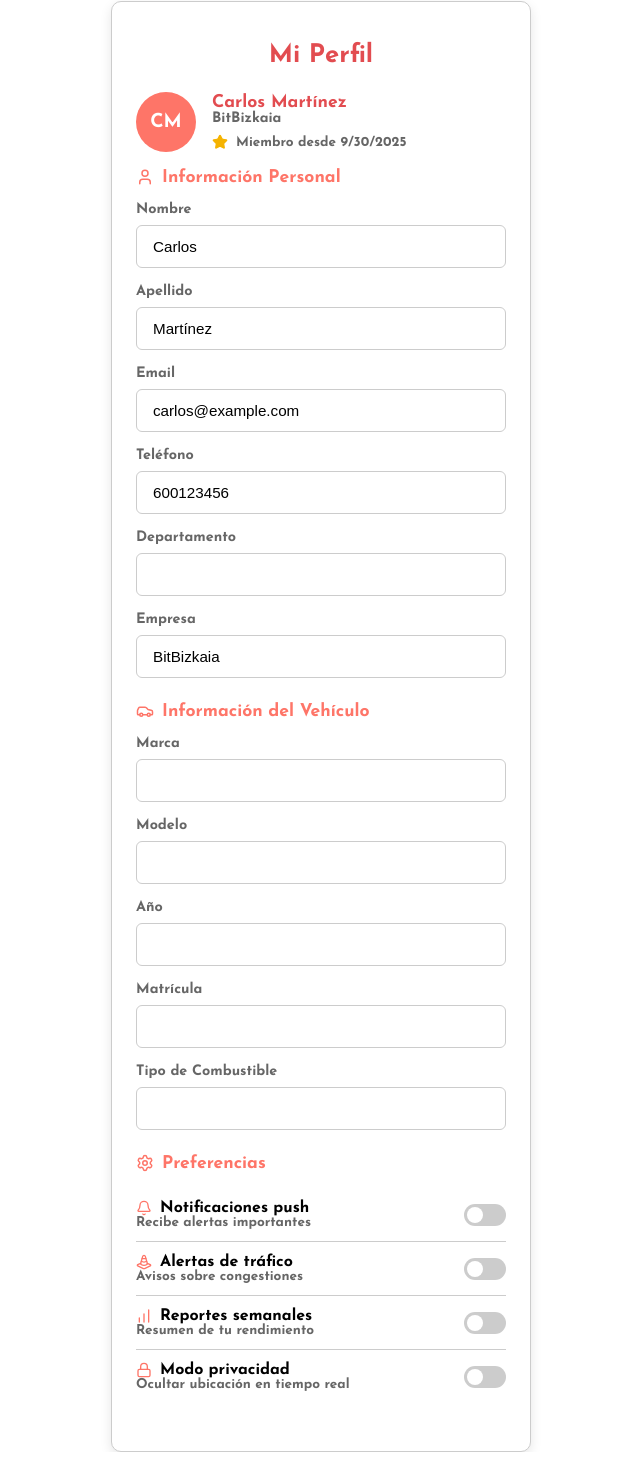
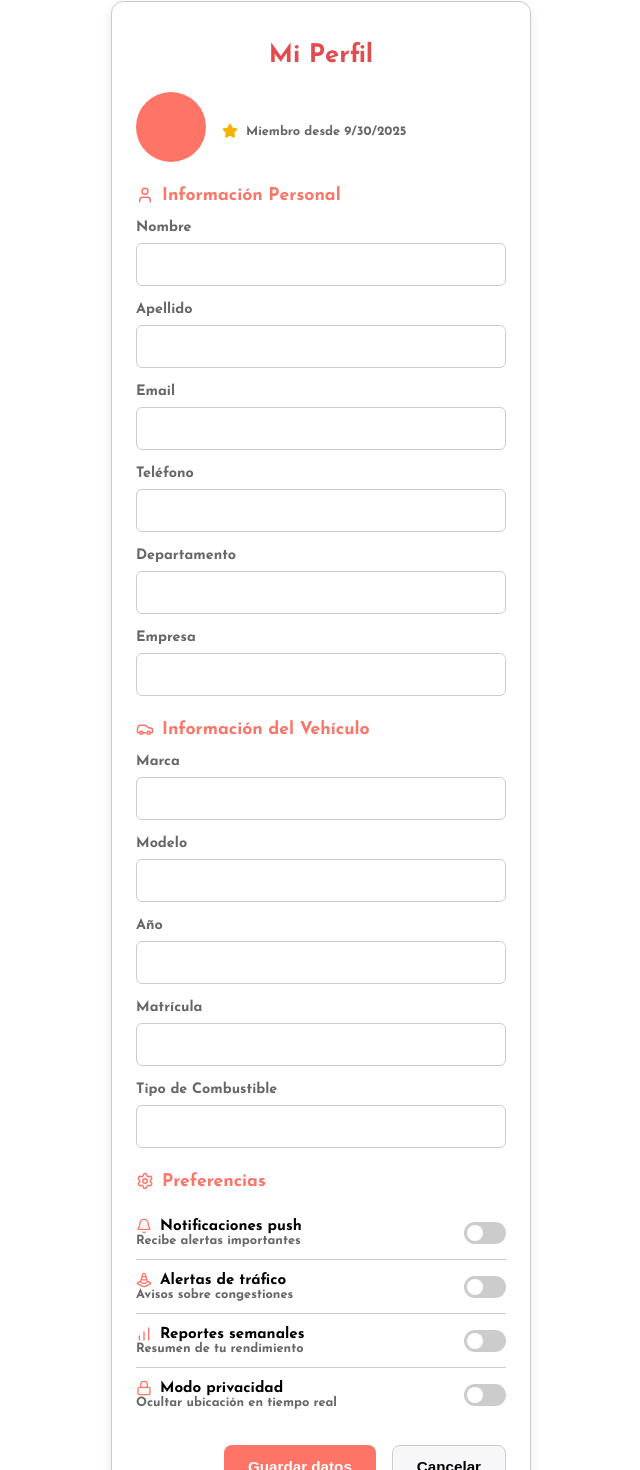
Before and after one commit to desafio-bootcamp-grupo1/Desafio_front, a React (Vite) app: page /driver/profile in a window 1280 px wide. Shown: the part 49-1519 px from the top of the page, without its empty margins (319-959 px from the left). Built offline with nearby package versions, Linux system fonts and the light colour scheme; no server answers.

Commit message:
añado logica de los datos del dashboard y el perfil

```diff
--- a/src/app/store.js
+++ b/src/app/store.js
@@ -1,10 +1,12 @@
 import { configureStore } from "@reduxjs/toolkit";
 import auth from "../features/auth/authSlice";
+import driverProfile from "../features/auth/driverProfileSlice";
 
 
 export const store = configureStore({
   reducer: {
     auth,
+    driverProfile,
 
   },
 });
--- /dev/null
+++ b/src/features/auth/driverProfileSlice.js
@@ -0,0 +1,35 @@
+
+import { createSlice } from "@reduxjs/toolkit";
+
+const initialState = {
+  firstName: "Miguel",
+  lastName: "Hernández",
+  driverId: "D-1024",
+  vehicle: {
+    brand: "Toyota",
+    model: "Corolla",
+    year: 2020,
+    plate: "1234-ABC",
+    fuelType: "Gasolina",
+  },
+  preferences: {
+    notificacionesPush: false,
+    alertasTrafico: false,
+    reportesSemanales: false,
+    modoPrivacidad: false,
+  },
+};
+
+const driverProfileSlice = createSlice({
+  name: "driverProfile",
+  initialState,
+  reducers: {
+    setDriverProfile: (state, action) => {
+      return { ...state, ...action.payload };
+    },
+    resetDriverProfile: () => initialState,
+  },
+});
+
+export const { setDriverProfile, resetDriverProfile } = driverProfileSlice.actions;
+export default driverProfileSlice.reducer;
--- a/src/lib/api.js
+++ b/src/lib/api.js
@@ -6,7 +6,7 @@ const AUTH_PATHS = [/\/auth\/login\b/, /\/auth\/register\b/, /\/auth\/refresh-to
 const isAuthPath = (url) => Boolean(url) && AUTH_PATHS.some((re) => re.test(url));
 
 export const api = axios.create({
-  baseURL: import.meta.env.VITE_API_URL ?? "http://localhost:5001",
+  baseURL: import.meta.env.VITE_API_URL ?? "http://localhost:5000",
   withCredentials: true,
   timeout: 15000,
 });
--- a/src/pages/Profile.jsx
+++ b/src/pages/Profile.jsx
@@ -1,16 +1,27 @@
-import React, { useState } from "react";
+import React, { useState, useEffect } from "react";
 import "../styles/profile.scss";
+
+// Redux
+import { useDispatch, useSelector } from "react-redux";
+import { setDriverProfile } from "@/features/auth/driverProfileSlice";
+import { useNavigate } from "react-router-dom";
 
 // Íconos de lucide-react
 import { User, Car, Settings, Bell, TrafficCone, BarChart, Lock, Star } from "lucide-react";
 
 export default function Profile() {
+  const dispatch = useDispatch();
+  const navigate = useNavigate();
+
+  // Obtener perfil desde Redux
+  const savedProfile = useSelector((state) => state.driverProfile.profile);
+
   const [user, setUser] = useState({
-    nombre: "Carlos",
-    apellido: "Martínez",
-    email: "carlos@example.com",
-    telefono: "600123456",
-    empresa: "BitBizkaia",
+    nombre: "",
+    apellido: "",
+    email: "",
+    telefono: "",
+    empresa: "",
     departamento: "",
     createdAt: new Date().toISOString(),
     avatar: null,
@@ -31,6 +42,37 @@ export default function Profile() {
     modoPrivacidad: false,
   });
 
+  // Sincronizar estados con Redux al montar el componente
+  useEffect(() => {
+    if (savedProfile) {
+      setUser({
+        nombre: savedProfile.firstName || "",
+        apellido: savedProfile.lastName || "",
+        email: savedProfile.email || "",
+        telefono: savedProfile.phone || "",
+        empresa: savedProfile.empresa || "",
+        departamento: savedProfile.departamento || "",
+        avatar: savedProfile.avatar || null,
+        createdAt: savedProfile.createdAt || new Date().toISOString(),
+      });
+
+      setVehiculo({
+        marca: savedProfile.vehicle?.brand || "",
+        modelo: savedProfile.vehicle?.model || "",
+        año: savedProfile.vehicle?.year || "",
+        matricula: savedProfile.vehicle?.plate || "",
+        tipoCombustible: savedProfile.vehicle?.fuelType || "",
+      });
+
+      setPreferencias({
+        notificacionesPush: savedProfile.preferences?.notificacionesPush || false,
+        alertasTrafico: savedProfile.preferences?.alertasTrafico || false,
+        reportesSemanales: savedProfile.preferences?.reportesSemanales || false,
+        modoPrivacidad: savedProfile.preferences?.modoPrivacidad || false,
+      });
+    }
+  }, [savedProfile]);
+
   const handleChangeUser = (e) => {
     setUser({ ...user, [e.target.name]: e.target.value });
   };
@@ -50,14 +92,36 @@ export default function Profile() {
     }
   };
 
+  const handleSave = () => {
+    const profileToSave = {
+      firstName: user.nombre,
+      lastName: user.apellido,
+      email: user.email,
+      phone: user.telefono,
+      empresa: user.empresa,
+      departamento: user.departamento,
+      avatar: user.avatar,
+      createdAt: user.createdAt,
+      vehicle: {
+        brand: vehiculo.marca,
+        model: vehiculo.modelo,
+        year: vehiculo.año,
+        plate: vehiculo.matricula,
+        fuelType: vehiculo.tipoCombustible,
+      },
+      preferences: preferencias,
+    };
+
+    dispatch(setDriverProfile(profileToSave));
+    navigate("/driver");
+  };
+
   return (
     <div className="profile-page">
-      {/* Título */}
       <div className="perfil-header">
         <h1>Mi Perfil</h1>
       </div>
 
-      {/* Avatar + info usuario + membresía */}
       <div className="info-usuario">
         <label className="avatar-upload">
           {user.avatar ? (
@@ -83,7 +147,6 @@ export default function Profile() {
         </div>
       </div>
 
-      {/* Información personal */}
       <div className="seccion-perfil">
         <h2>
           <User size={18} /> Información Personal
@@ -116,7 +179,6 @@ export default function Profile() {
         </div>
       </div>
 
-      {/* Vehículo */}
       <div className="seccion-perfil">
         <h2>
           <Car size={18} /> Información del Vehículo
@@ -145,7 +207,6 @@ export default function Profile() {
         </div>
       </div>
 
-      {/* Preferencias */}
       <div className="seccion-perfil">
         <h2>
           <Settings size={18} /> Preferencias
@@ -209,6 +270,11 @@ export default function Profile() {
           </li>
         </ul>
       </div>
+
+      <div style={{ display: "flex", justifyContent: "flex-end", gap: "1rem", marginTop: "1rem" }}>
+        <button className="btn btn--primary" onClick={handleSave}>Guardar datos</button>
+        <button className="btn btn--secondary" onClick={() => navigate(-1)}>Cancelar</button>
+      </div>
     </div>
   );
 }
--- a/src/styles/profile.scss
+++ b/src/styles/profile.scss
@@ -2,12 +2,13 @@
 
 .profile-page {
   width: 420px;
+  max-width: 100%;
   margin: 50px auto;
   padding: $space-lg;
   background-color: $color-white;
   border: 1px solid $color-gray;
-  border-radius: 10px;
-  box-shadow: 0 4px 12px rgba($color-black, 0.1);
+  border-radius: 12px;
+  box-shadow: 0 4px 12px rgba($color-black, 0.08);
   font-family: $font-family-base;
 }
 
@@ -17,6 +18,7 @@
 
   h1 {
     font-size: 1.6rem;
+    font-weight: 600;
     color: $color-primary-dark;
   }
 }
@@ -26,31 +28,32 @@
   display: flex;
   align-items: center;
   gap: $space-md;
-  margin-bottom: $space-md;
+  margin-bottom: $space-lg;
 
   .avatar-upload {
     position: relative;
     cursor: pointer;
 
+    .avatar-img,
+    .avatar-placeholder {
+      width: 70px;
+      height: 70px;
+      border-radius: 50%;
+      display: flex;
+      justify-content: center;
+      align-items: center;
+    }
+
     .avatar-img {
-      width: 60px;
-      height: 60px;
-      border-radius: 50%;
       object-fit: cover;
       border: 2px solid $color-primary;
     }
 
     .avatar-placeholder {
-      width: 60px;
-      height: 60px;
-      border-radius: 50%;
       background: $color-primary;
       color: $color-white;
-      display: flex;
-      justify-content: center;
-      align-items: center;
       font-weight: bold;
-      font-size: 1.2rem;
+      font-size: 1.3rem;
     }
 
     input {
@@ -65,7 +68,7 @@
 
     h3 {
       margin: 0;
-      font-size: 1.1rem;
+      font-size: 1.15rem;
       color: $color-primary-dark;
     }
 
@@ -82,7 +85,7 @@
       margin-top: $space-xs;
 
       small {
-        font-size: 0.85rem;
+        font-size: 0.8rem;
         color: $color-gray-dark;
       }
     }
@@ -97,6 +100,7 @@
     align-items: center;
     gap: $space-xs;
     font-size: 1.1rem;
+    font-weight: 600;
     margin-bottom: $space-md;
     color: $color-primary;
   }
@@ -112,7 +116,7 @@
 
       label {
         font-size: 0.9rem;
-        font-weight: bold;
+        font-weight: 600;
         margin-bottom: $space-xs;
         color: $color-gray-dark;
       }
@@ -123,10 +127,12 @@
         border-radius: 6px;
         font-size: 0.95rem;
         color: $color-black;
+        transition: border-color 0.2s, box-shadow 0.2s;
 
         &:focus {
           border-color: $color-primary;
           outline: none;
+          box-shadow: 0 0 0 3px rgba($color-primary, 0.2);
         }
       }
     }
@@ -155,6 +161,7 @@
       align-items: center;
       gap: $space-xs;
       color: $color-black;
+      font-size: 0.95rem;
 
       svg {
         color: $color-primary;
@@ -165,7 +172,7 @@
 
     p {
       margin: 0;
-      font-size: 0.85rem;
+      font-size: 0.8rem;
       color: $color-gray-dark;
     }
   }
@@ -216,3 +223,36 @@
     }
   }
 }
+
+/* Botones de acción */
+.btn {
+  display: inline-flex;
+  align-items: center;
+  justify-content: center;
+  font-size: 0.95rem;
+  font-weight: 600;
+  padding: $space-sm $space-lg;
+  border-radius: 8px;
+  cursor: pointer;
+  transition: background-color 0.2s, color 0.2s;
+
+  &--primary {
+    background-color: $color-primary;
+    color: $color-white;
+    border: none;
+
+    &:hover {
+      background-color: darken($color-primary, 7%);
+    }
+  }
+
+  &--secondary {
+    background-color: var(--gray-light);
+    color: $color-black;
+    border: 1px solid $color-gray;
+
+    &:hover {
+      background-color: lighten($color-gray, 35%);
+    }
+  }
+}
```
Also changed, not shown: src/pages/DriverDashboard.jsx (+8 -14 lines), src/services/example.service.js (deleted).
